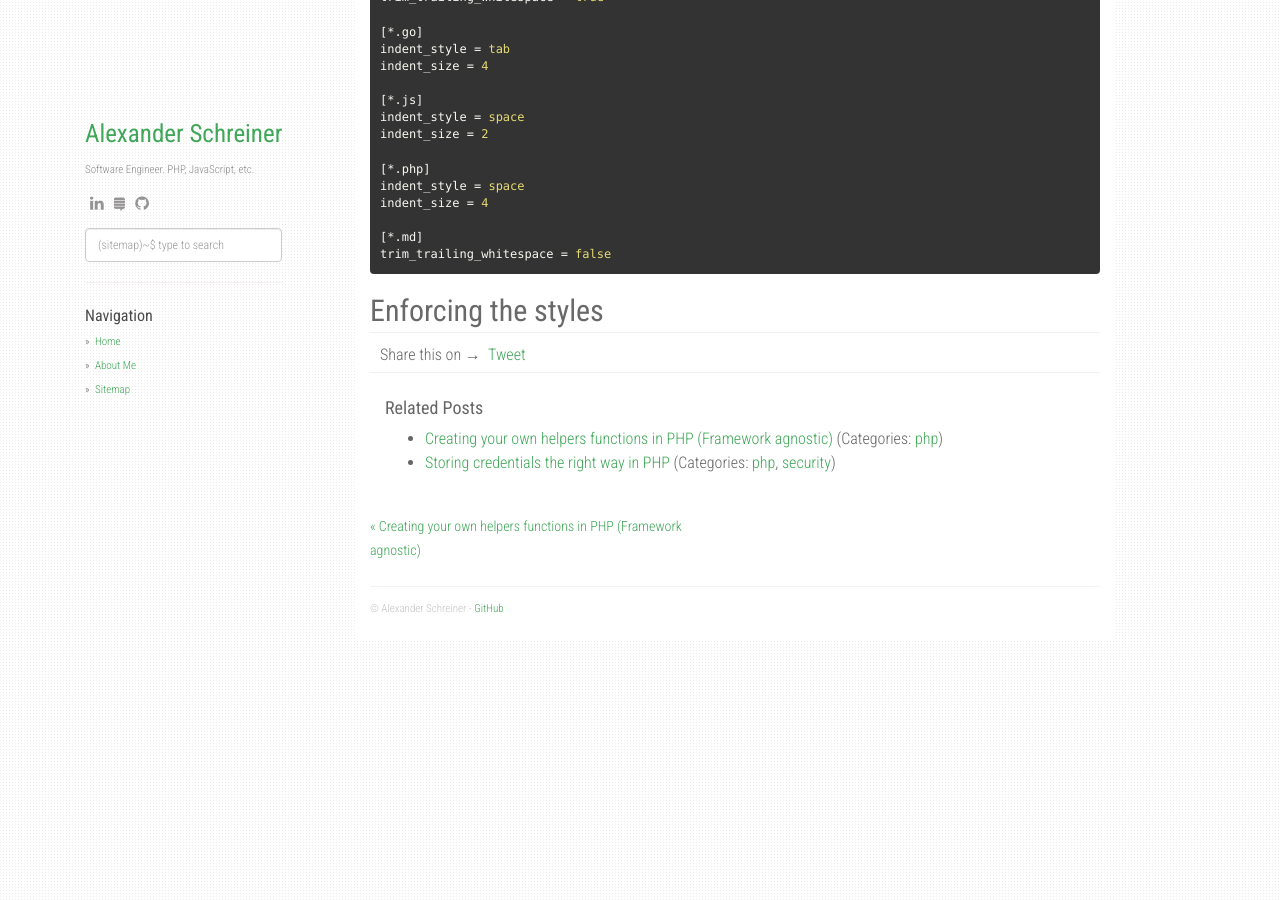
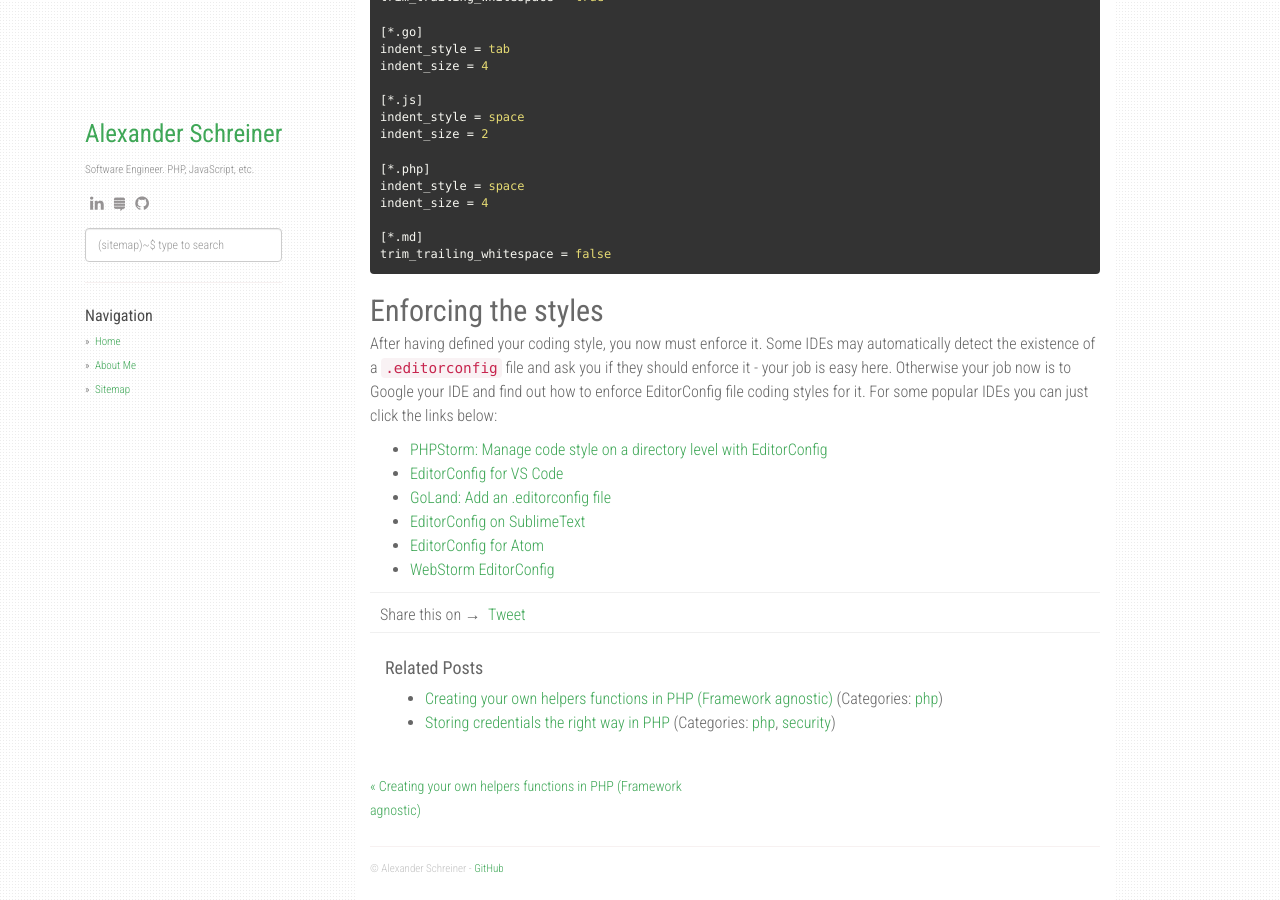
Before and after one commit to alexander-schreiner/alexander-schreiner.github.io, a Jekyll site: the page built from _posts/2021-08-20-enforce-consistent-coding-styles-using-editorconfig-file.md, in a window 1280 px wide and 900 px high, scrolled down 607 px. Built offline with Jekyll 4.4.1, drawn with Linux system fonts in a browser that asks for light colours; nearby versions of some CDN libraries; comment, search, counter and statistics services are not loaded.

Commit message:
Update 2021-08-20-enforce-consistent-coding-styles-using-editorconfig-file.md

````diff
--- a/_posts/2021-08-20-enforce-consistent-coding-styles-using-editorconfig-file.md
+++ b/_posts/2021-08-20-enforce-consistent-coding-styles-using-editorconfig-file.md
@@ -40,3 +40,11 @@ trim_trailing_whitespace = false
 ```
 
 ## Enforcing the styles
+
+After having defined your coding style, you now must enforce it. Some IDEs may automatically detect the existence of a `.editorconfig` file and ask you if they should enforce it - your job is easy here. Otherwise your job now is to Google your IDE and find out how to enforce EditorConfig file coding styles for it. For some popular IDEs you can just click the links below:
+- [PHPStorm: Manage code style on a directory level with EditorConfig](https://www.jetbrains.com/help/phpstorm/configuring-code-style.html#editorconfig)
+- [EditorConfig for VS Code](https://marketplace.visualstudio.com/items?itemName=EditorConfig.EditorConfig)
+- [GoLand: Add an .editorconfig file](https://www.jetbrains.com/help/go/configuring-code-style.html#7eca5119)
+- [EditorConfig on SublimeText](https://packagecontrol.io/packages/EditorConfig)
+- [EditorConfig for Atom](https://atom.io/packages/editorconfig)
+- [WebStorm EditorConfig](https://www.jetbrains.com/help/webstorm/configuring-code-style.html#editorconfig)
````
